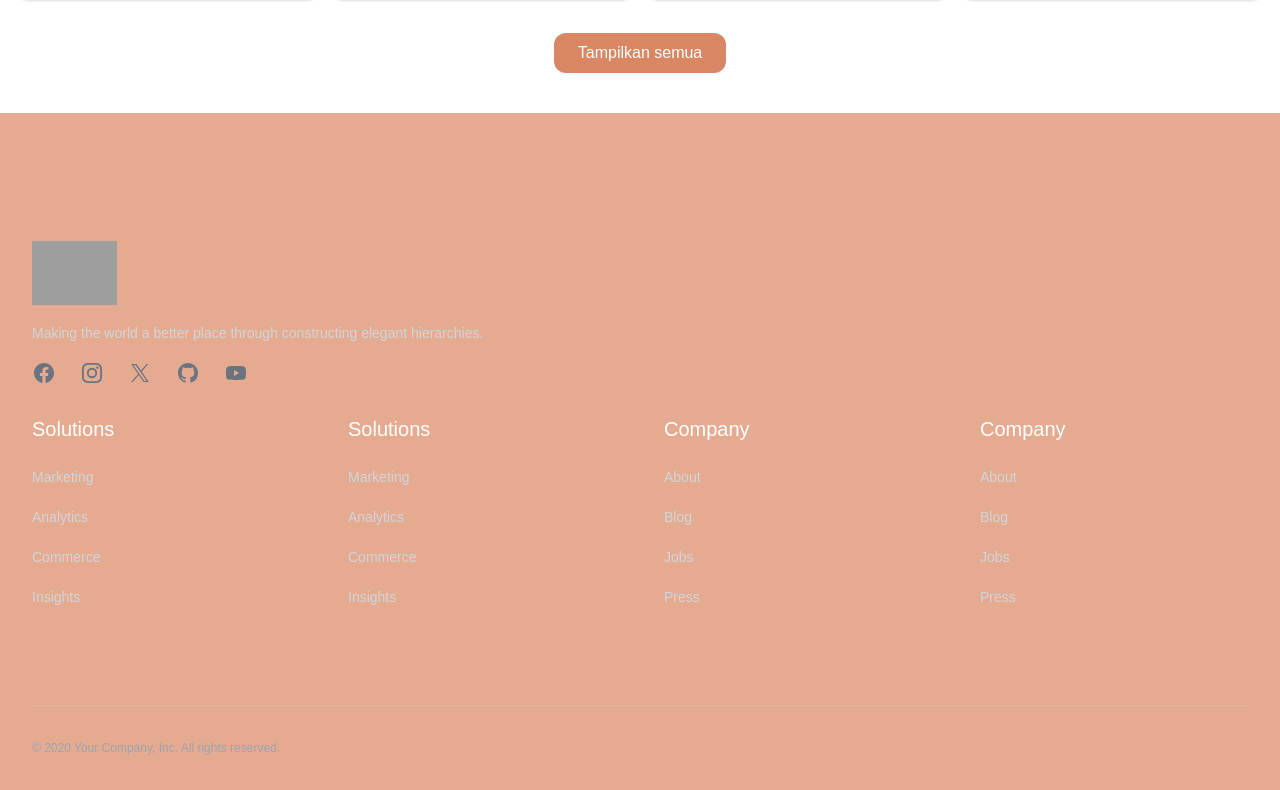
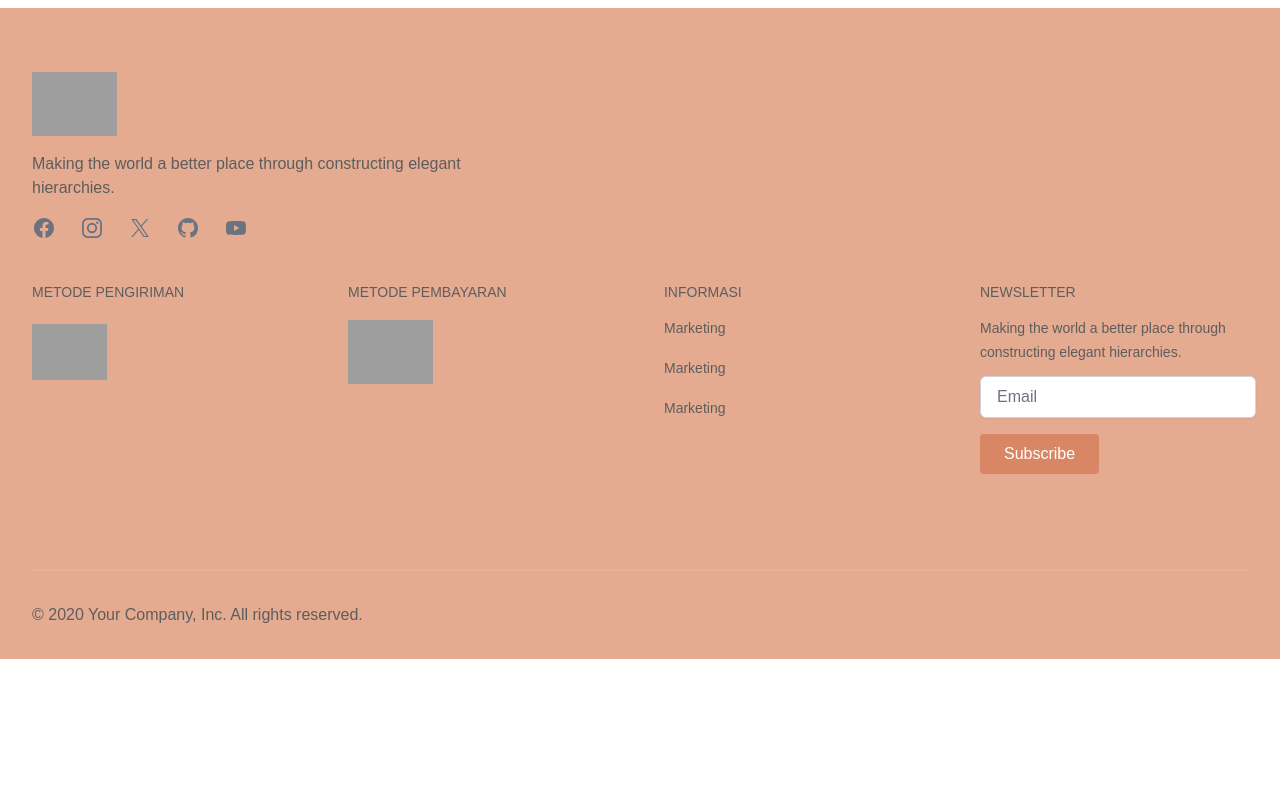
Before and after one commit to Mohmedalfin/Toko-Online-Emery, a PHP site: page / in a window 1280 px wide. Shown: the part 2789-3579 px from the top of the page. After the commit the page ends 3448 px from the top, so only its background shows below. Run offline with PHP 8.4, Linux system fonts and the light colour scheme; grey boxes are pictures that could not be loaded.

Commit message:
perbaikan navbar dan footer

```diff
--- a/public/css/style-tailwind.css
+++ b/public/css/style-tailwind.css
@@ -857,10 +823,30 @@ select {
   margin-top: 0.5rem;
 }
 
+.mt-4 {
+  margin-top: 1rem;
+}
+
+.mt-5 {
+  margin-top: 1.25rem;
+}
+
 .mt-6 {
   margin-top: 1.5rem;
 }
 
+.mt-3 {
+  margin-top: 0.75rem;
+}
+
+.mb-4 {
+  margin-bottom: 1rem;
+}
+
+.mt-1 {
+  margin-top: 0.25rem;
+}
+
 .block {
   display: block;
 }
@@ -961,12 +943,16 @@ select {
   max-width: 100%;
 }
 
+.max-w-screen-xl {
+  max-width: 1280px;
+}
+
 .max-w-xs {
   max-width: 20rem;
 }
 
-.max-w-screen-xl {
-  max-width: 1280px;
+.max-w-md {
+  max-width: 28rem;
 }
 
 .flex-1 {
@@ -986,18 +972,14 @@ select {
   transform: translate(var(--tw-translate-x), var(--tw-translate-y)) rotate(var(--tw-rotate)) skewX(var(--tw-skew-x)) skewY(var(--tw-skew-y)) scaleX(var(--tw-scale-x)) scaleY(var(--tw-scale-y));
 }
 
+.cursor-pointer {
+  cursor: pointer;
+}
+
 .grid-cols-2 {
   grid-template-columns: repeat(2, minmax(0, 1fr));
 }
 
-.grid-cols-3 {
-  grid-template-columns: repeat(3, minmax(0, 1fr));
-}
-
-.grid-cols-1 {
-  grid-template-columns: repeat(1, minmax(0, 1fr));
-}
-
 .flex-col {
   flex-direction: column;
 }
@@ -1025,20 +1007,13 @@ select {
 .gap-1 {
   gap: 0.25rem;
 }
-.gap-2 {
-  gap: 0.5rem;
+
+.gap-10 {
+  gap: 2.5rem;
 }
 
 .gap-3 {
   gap: 0.75rem;
-}
-
-.gap-8 {
-  gap: 2rem;
-}
-
-.gap-10 {
-  gap: 3rem;
 }
 
 .space-x-4 > :not([hidden]) ~ :not([hidden]) {
@@ -1085,12 +1054,20 @@ select {
   overflow-y: auto;
 }
 
+.whitespace-nowrap {
+  white-space: nowrap;
+}
+
 .rounded-md {
   border-radius: 0.375rem;
 }
 
 .rounded-xl {
   border-radius: 0.75rem;
+}
+
+.rounded {
+  border-radius: 0.25rem;
 }
 
 .border {
@@ -1114,6 +1091,11 @@ select {
   border-color: rgb(255 255 255 / 0.1);
 }
 
+.border-gray-300 {
+  --tw-border-opacity: 1;
+  border-color: rgb(209 213 219 / var(--tw-border-opacity, 1));
+}
+
 .bg-black {
   --tw-bg-opacity: 1;
   background-color: rgb(0 0 0 / var(--tw-bg-opacity, 1));
@@ -1129,16 +1111,16 @@ select {
   background-color: rgb(75 85 99 / var(--tw-bg-opacity, 1));
 }
 
-.bg-gray-900 {
-  --tw-bg-opacity: 1;
-  background-color: rgb(17 24 39 / var(--tw-bg-opacity, 1));
-}
-
 .bg-primary {
   --tw-bg-opacity: 1;
   background-color: rgb(216 134 99 / var(--tw-bg-opacity, 1));
 }
 
+.bg-secondary {
+  --tw-bg-opacity: 1;
+  background-color: rgb(229 171 145 / var(--tw-bg-opacity, 1));
+}
+
 .bg-tertiary {
   --tw-bg-opacity: 1;
   background-color: rgb(255 249 246 / var(--tw-bg-opacity, 1));
@@ -1149,9 +1131,9 @@ select {
   background-color: rgb(255 255 255 / var(--tw-bg-opacity, 1));
 }
 
-.bg-secondary {
+.bg-blue-600 {
   --tw-bg-opacity: 1;
-  background-color: rgb(229 171 145 / var(--tw-bg-opacity, 1));
+  background-color: rgb(37 99 235 / var(--tw-bg-opacity, 1));
 }
 
 .bg-opacity-25 {
@@ -1218,7 +1200,10 @@ select {
 }
 
 .pt-16 {
-  padding-top: 4rem;
+  padding-top: 3rem;
+}
+.pt-17 {
+  padding-top: 4.5rem;
 }
 
 .pt-5 {
@@ -1243,6 +1224,11 @@ select {
 
 .font-poppins {
   font-family: "Poppins", sans-serif;
+}
+
+.text-base {
+  font-size: 1rem;
+  line-height: 1.5rem;
 }
 
 .text-lg {
@@ -1281,6 +1267,10 @@ select {
   line-height: 1.5rem;
 }
 
+.leading-4 {
+  line-height: 1rem;
+}
+
 .text-font_jingga {
   --tw-text-opacity: 1;
   color: rgb(216 134 99 / var(--tw-text-opacity, 1));
@@ -1438,25 +1479,21 @@ select {
   .sm\:pt-24 {
     padding-top: 6rem;
   }
-
-  .sm\:pt-2 {
-    padding-top: 0.5rem;
-  }
 }
 
 @media (min-width: 768px) {
-  .md\:col-span-2 {
-    grid-column: span 2 / span 2;
-  }
-
-  .md\:mt-0 {
-    margin-top: 0px;
-  }
-
   .md\:grid {
     display: grid;
   }
 
+  .md\:h-14 {
+    height: 3.5rem;
+  }
+
+  .md\:h-16 {
+    height: 4rem;
+  }
+
   .md\:grid-cols-2 {
     grid-template-columns: repeat(2, minmax(0, 1fr));
   }
@@ -1595,6 +1620,10 @@ select {
     padding-top: 8rem;
   }
 
+  .lg\:pt-16 {
+    padding-top: 4rem;
+  }
+
   .lg\:shadow-md {
     --tw-shadow: 0 4px 6px -1px rgb(0 0 0 / 0.1), 0 2px 4px -2px rgb(0 0 0 / 0.1);
     --tw-shadow-colored: 0 4px 6px -1px var(--tw-shadow-color), 0 2px 4px -2px var(--tw-shadow-color);
@@ -1619,19 +1648,35 @@ select {
     display: grid;
   }
 
-  .xl\:grid-cols-3 {
-    grid-template-columns: repeat(3, minmax(0, 1fr));
-  }
-
-  .xl\:grid-cols-2 {
-    grid-template-columns: repeat(2, minmax(0, 1fr));
-  }
-
-  .xl\:gap-8 {
-    gap: 2rem;
-  }
-
-  .xl\:gap-10 {
-    gap: 2.5rem;
-  }
-}
+  .xl\:grid-cols-\[40\%_60\%\] {
+    grid-template-columns: 40% 60%;
+  }
+
+  .xl\:grid-cols-\[4_60\%\] {
+    grid-template-columns: 4 60%;
+  }
+
+  .xl\:grid-cols-\[60\%\] {
+    grid-template-columns: 60%;
+  }
+
+  .xl\:grid-cols-\[40\%60\%\] {
+    grid-template-columns: 40%60%;
+  }
+
+  .xl\:grid-cols-\[45\%_60\%\] {
+    grid-template-columns: 45% 60%;
+  }
+
+  .xl\:grid-cols-\[60\%_60\%\] {
+    grid-template-columns: 60% 60%;
+  }
+
+  .xl\:grid-cols-\[40_60\%\] {
+    grid-template-columns: 40 60%;
+  }
+
+  .xl\:gap-2 {
+    gap: 0.5rem;
+  }
+}
--- a/public/index.html
+++ b/public/index.html
@@ -19,12 +19,12 @@
   <body class="font-poppins bg-white">
     <template id="nav-menu-template">
       <div class="space-y-4 lg:flex lg:space-x-6 lg:space-y-0">
-        <a href="#" class="block font-medium hover:text-primary">BERANDA</a>
+        <a href="#" class="block font-medium text-font_primary hover:text-primary">BERANDA</a>
         <!-- Dropdown: Company -->
         <div class="group relative w-full lg:inline-block">
           <button
             onclick="toggleDropdown('companyDropdown', 'companyIcon')"
-            class="nav-item font-medium hover:text-primary w-full text-left flex justify-between items-center lg:w-auto"
+            class="nav-item font-medium text-font_primary hover:text-primary w-full text-left flex justify-between items-center lg:w-auto"
           >
             KATEGORI
             <svg
@@ -49,7 +49,7 @@
         <div class="group relative w-full lg:inline-block">
           <button
             onclick="toggleDropdown('companyDropdown1', 'companyIcon1')"
-            class="nav-item font-medium hover:text-primary w-full text-left flex justify-between items-center lg:w-auto"
+            class="nav-item font-medium text-font_primary hover:text-primary w-full text-left flex justify-between items-center lg:w-auto"
           >
             APPAREL
             <svg
@@ -74,12 +74,12 @@
           </div>
         </div>
         <!-- Static menu -->
-        <a href="#" class="block font-medium hover:text-primary">PRODUK</a>
+        <a href="#" class="block font-medium  text-font_primary hover:text-primary">PRODUK</a>
       </div>
     </template>
 
     <!-- Navbar -->
-     <header>
+     <header class="fixed top-0 z-50 left-0 w-full shadow" >
       <div class="bg-white">
         <!-- Mobile Menu -->
         <div id="mobile-menu" class="relative z-40 lg:hidden hidden" role="dialog" aria-modal="true">
@@ -105,10 +105,10 @@
         </div>
 
         <!-- Navigation -->
-        <header class="relative">
+        <header class="relative sticky top-0">
           <nav aria-label="Top">
             <!-- Top bar -->
-            <div class="bg-primary hidden lg:block">
+            <div class="bg-secondary hidden lg:block">
               <div class="mx-auto flex h-10 max-w-7xl items-center justify-between px-4 sm:px-6 lg:px-8">
                 <div class="hidden lg:flex lg:flex-1 lg:justify-end lg:space-x-6">
                   <a href="#" class="text-sm font-medium text-white hover:text-gray-100">Create an account</a>
@@ -231,7 +231,7 @@
 
     <section class="relative w-full overflow-hidden">
     <div id="heroImageSlider" class="flex w-[100%] transition-transform duration-700 ease-in-out">
-            <div class="w-full flex-shrink-0 relative text-center">
+        <div class="w-full flex-shrink-0 relative text-center">
             <picture>
               <source media="(min-width: 768px)" srcset="/asset/img/Hero1.webp" />
 
@@ -341,8 +341,6 @@
                 </button>
               </div>
             </div>
-
-
           </div>
           <!-- Kartu Produk -->
           <div class="product-card max-w-xs w-full rounded-xl overflow-hidden border shadow-sm bg-tertiary hover:shadow-md transition-shadow duration-300" data-category="pashmina">
@@ -401,8 +399,6 @@
                 </button>
               </div>
             </div>
-
-
           </div>
           <!-- Kartu Produk -->
           <div class="product-card max-w-xs w-full rounded-xl overflow-hidden border shadow-sm bg-tertiary hover:shadow-md transition-shadow duration-300" data-category="bergo">
@@ -873,8 +869,6 @@
                 </button>
               </div>
             </div>
-
-
           </div>
           <!-- Kartu Produk -->
           <div class="product-card max-w-xs w-full rounded-xl overflow-hidden border shadow-sm bg-tertiary hover:shadow-md transition-shadow duration-300" data-category="pashmina">
@@ -933,8 +927,6 @@
                 </button>
               </div>
             </div>
-
-
           </div>
           <!-- Kartu Produk -->
           <div class="product-card max-w-xs w-full rounded-xl overflow-hidden border shadow-sm bg-tertiary hover:shadow-md transition-shadow duration-300" data-category="bergo">
@@ -1065,11 +1057,11 @@
     <!-- Footer -->
 <footer class="bg-secondary" aria-labelledby="footer-heading">
   <h2 id="footer-heading" class="sr-only">Footer</h2>
-  <div class="mx-auto max-w-7xl px-6 pb-8 pt-16 sm:pt-24 lg:px-8 lg:pt-32">
+  <div class="mx-auto max-w-7xl px-6 pb-8 pt-16  lg:px-8 lg:pt-16">
     <div class="xl:grid xl:grid-cols-[40%_60%] xl:gap-2">
       <div class="space-y-4">
         <img class="h-16" src="/asset/img/image.png" alt="Company name">
-        <p class="text-sm leading-6 text-gray-300">Making the world a better place through constructing elegant hierarchies.</p>
+        <p class="text-base leading-6 text-font_primary">Making the world a better place through constructing elegant hierarchies.</p>
         <div class="flex space-x-6">
           <a href="#" class="text-gray-500 hover:text-gray-400">
             <span class="sr-only">Facebook</span>
@@ -1103,79 +1095,60 @@
           </a>
         </div>
       </div>
-      <div class="pt-8 mt-16 grid grid-cols-2 md:grid-cols-4 gap-10  xl:mt-0">
+      <div class="pt-8 mt-16 grid grid-cols-2 md:grid-cols-4 gap-10  xl:mt-0 xl:col-span-2">
         <div class="md:grid md:grid-cols-2 md:gap-8">
           <div>
-            <h3 class="text-xl font-medium leading-6 text-white">Solutions</h3>
-            <ul role="list" class="mt-6 space-y-4">
-              <li>
-                <a href="#" class="text-sm leading-6 text-gray-300 hover:text-white">Marketing</a>
-              </li>
-              <li>
-                <a href="#" class="text-sm leading-6 text-gray-300 hover:text-white">Analytics</a>
-              </li>
-              <li>
-                <a href="#" class="text-sm leading-6 text-gray-300 hover:text-white">Commerce</a>
-              </li>
-              <li>
-                <a href="#" class="text-sm leading-6 text-gray-300 hover:text-white">Insights</a>
-              </li>
+            <h3 class="text-sm font-medium leading-6 text-font_primary whitespace-nowrap">METODE PENGIRIMAN</h3>
+            <ul role="list" class="mt-5 space-y-4">
+              <li class="cursor-pointer hover:opacity-80 transition duration-200">
+                  <img class="h-12 md:h-14" src="/asset/img/asset-footer/JNE.png" alt="Company name">
+               </li>
             </ul>
           </div>
         </div>
         <div class="md:grid md:grid-cols-2 md:gap-8">
           <div>
-            <h3 class="text-xl font-medium leading-6 text-white">Solutions</h3>
-            <ul role="list" class="mt-6 space-y-4">
-              <li>
-                <a href="#" class="text-sm leading-6 text-gray-300 hover:text-white">Marketing</a>
-              </li>
-              <li>
-                <a href="#" class="text-sm leading-6 text-gray-300 hover:text-white">Analytics</a>
-              </li>
-              <li>
-                <a href="#" class="text-sm leading-6 text-gray-300 hover:text-white">Commerce</a>
-              </li>
-              <li>
-                <a href="#" class="text-sm leading-6 text-gray-300 hover:text-white">Insights</a>
-              </li>
+            <h3 class="text-sm font-medium leading-6 text-font_primary whitespace-nowrap">METODE PEMBAYARAN</h3>
+            <ul role="list" class="mt-4 space-y-4">
+              <li class="cursor-pointer hover:opacity-80 transition duration-200">
+                  <img class="h-12 md:h-16" src="/asset/img/asset-footer/MANDIRI.png" alt="Company name">
+               </li>
             </ul>
           </div>
         </div>
         <div class="md:grid md:grid-cols-2 md:gap-8">
           <div>
-            <h3 class="text-xl font-medium leading-6 text-white">Company</h3>
-            <ul role="list" class="mt-6 space-y-4">
+            <h3 class="text-sm font-medium leading-6 text-font_primary whitespace-nowrap">INFORMASI</h3>
+            <ul role="list" class="mt-3 space-y-4">
               <li>
-                <a href="#" class="text-sm leading-6 text-gray-300 hover:text-white">About</a>
+                <a href="#" class="text-sm leading-4 text-font_primary hover:text-white">Marketing</a>
               </li>
               <li>
-                <a href="#" class="text-sm leading-6 text-gray-300 hover:text-white">Blog</a>
+                <a href="#" class="text-sm leading-4 text-font_primary hover:text-white">Marketing</a>
               </li>
               <li>
-                <a href="#" class="text-sm leading-6 text-gray-300 hover:text-white">Jobs</a>
-              </li>
-              <li>
-                <a href="#" class="text-sm leading-6 text-gray-300 hover:text-white">Press</a>
+                <a href="#" class="text-sm leading-4 text-font_primary hover:text-white">Marketing</a>
               </li>
             </ul>
           </div>
         </div>
-        <div class="md:grid md:grid-cols-2 md:gap-8">
+        <div class="md:grid  md:gap-8">
           <div>
-            <h3 class="text-xl font-medium leading-6 text-white">Company</h3>
-            <ul role="list" class="mt-6 space-y-4">
+            <h3 class="text-sm font-medium leading-6 text-font_primary whitespace-nowrap">NEWSLETTER</h3>
+            <ul role="list" class="mt-3 space-y-4">
               <li>
-                <a href="#" class="text-sm leading-6 text-gray-300 hover:text-white">About</a>
-              </li>
-              <li>
-                <a href="#" class="text-sm leading-6 text-gray-300 hover:text-white">Blog</a>
-              </li>
-              <li>
-                <a href="#" class="text-sm leading-6 text-gray-300 hover:text-white">Jobs</a>
-              </li>
-              <li>
-                <a href="#" class="text-sm leading-6 text-gray-300 hover:text-white">Press</a>
+                <p class="text-sm leading-6 text-font_primary">Making the world a better place through constructing elegant hierarchies.</p>
+                <form class="mt-3 max-w-md mx-autorounded ">
+                    <div class="mb-4">
+                      <input type="text" id="name" name="name" placeholder="Email"
+                        class="mt-1 block w-full px-4 py-2 border border-gray-300 rounded-md shadow-sm focus:outline-none focus:ring-2 focus:ring-primary focus:border-primary">
+                    </div>
+                    <div>
+                      <button class="px-6 py-2 bg-primary text-white rounded font-medium transition">
+                          Subscribe
+                      </button>
+                    </div>
+                </form>
               </li>
             </ul>
           </div>
@@ -1183,7 +1156,7 @@
       </div>
     </div>
     <div class="mt-16 border-t border-white/10 pt-8 sm:mt-20 lg:mt-24">
-      <p class="text-xs leading-5 text-gray-400">&copy; 2020 Your Company, Inc. All rights reserved.</p>
+      <p class="md:text-base leading-5 text-font_primary">&copy; 2020 Your Company, Inc. All rights reserved.</p>
     </div>
   </div>
 </footer>
```
Also changed, not shown: other parts of public/css/style-tailwind.css (+58 -67 lines), asset/img/asset-footer/JNE.png (added), asset/img/asset-footer/MANDIRI.png (added), 1 other file.
